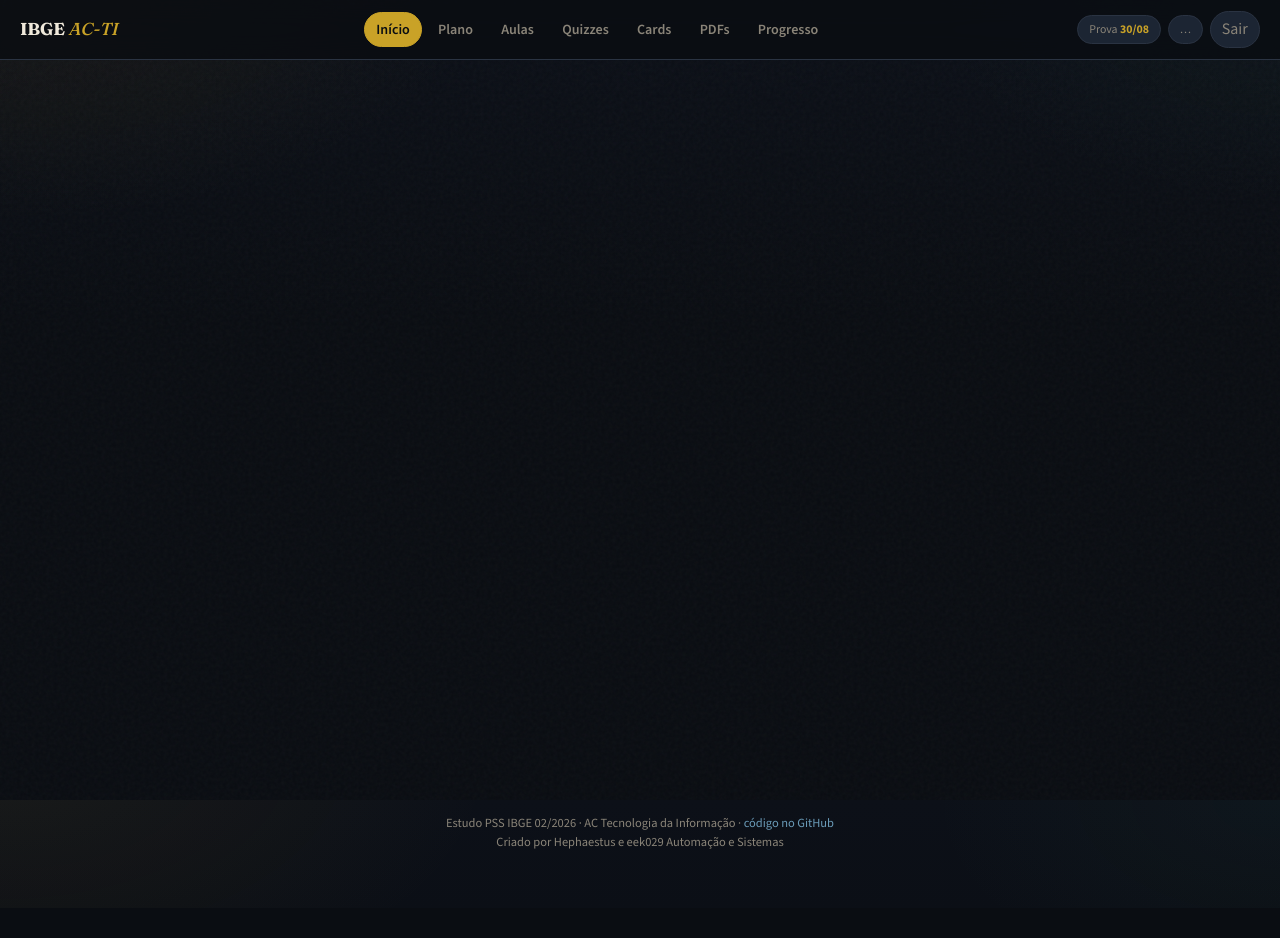
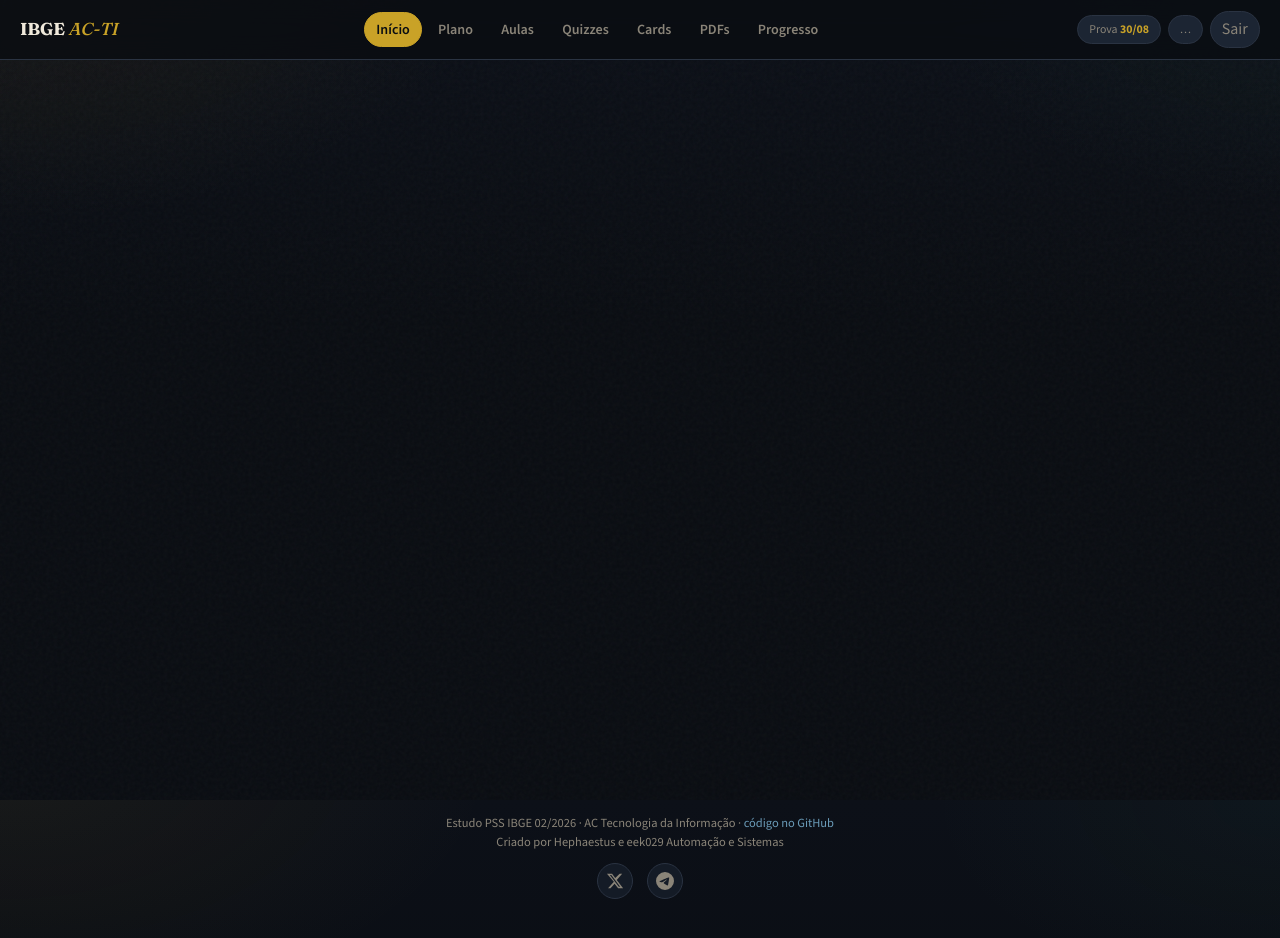
Before and after one commit to eek029/ibge-estudo-acti, a plain HTML site: page public/index.html in a window 1280 px wide. Before the commit the page ends 908 px from the top, so only its background shows below. Drawn offline with nearby package versions, Linux system fonts and the light colour scheme; no server answers.

Commit message:
chore: footer social icons for X and Telegram

```diff
--- a/public/css/app.css
+++ b/public/css/app.css
@@ -849,7 +849,36 @@
   padding: 1.4rem 1rem 2rem;
   max-width: 1040px;
   margin: 0 auto;
+  line-height: 1.55;
 }
+.foot-social {
+  display: flex;
+  justify-content: center;
+  align-items: center;
+  gap: 0.85rem;
+  margin-top: 0.65rem;
+}
+.foot-social a {
+  display: grid;
+  place-items: center;
+  width: 36px;
+  height: 36px;
+  border-radius: 999px;
+  color: var(--muted);
+  border: 1px solid var(--line);
+  background: var(--bg2);
+  text-decoration: none;
+  transition: color var(--dur) var(--ease-out), border-color var(--dur) var(--ease-out),
+    background var(--dur) var(--ease-out), transform var(--dur-fast) var(--ease-out);
+}
+.foot-social a:hover {
+  color: var(--brass);
+  border-color: var(--brass-dim);
+  background: rgba(201, 162, 39, 0.08);
+  text-decoration: none;
+}
+.foot-social a:active { transform: scale(0.96); }
+.foot-social a:focus-visible { box-shadow: var(--focus); }
 
 /* ---------- Reduced motion ---------- */
 @media (prefers-reduced-motion: reduce) {
--- a/public/index.html
+++ b/public/index.html
@@ -251,6 +251,14 @@
     <a href="https://github.com/eek029/ibge-estudo-acti" target="_blank" rel="noopener">código no GitHub</a>
     <br />
     Criado por Hephaestus e eek029 Automação e Sistemas
+    <div class="foot-social" aria-label="Redes sociais">
+      <a href="https://x.com/eek029" target="_blank" rel="noopener noreferrer" aria-label="X (Twitter) de eek029" title="X · @eek029">
+        <svg viewBox="0 0 24 24" width="18" height="18" aria-hidden="true" fill="currentColor"><path d="M18.244 2.25h3.308l-7.227 8.26 8.502 11.24H16.17l-4.714-6.231-5.401 6.231H2.744l7.727-8.889L1.254 2.25H8.08l4.253 5.622L18.244 2.25zm-1.161 17.52h1.833L7.084 4.126H5.117L17.083 19.77z"/></svg>
+      </a>
+      <a href="https://t.me/eek029" target="_blank" rel="noopener noreferrer" aria-label="Telegram de eek029" title="Telegram · @eek029">
+        <svg viewBox="0 0 24 24" width="18" height="18" aria-hidden="true" fill="currentColor"><path d="M11.944 0A12 12 0 0 0 0 12a12 12 0 0 0 12 12 12 12 0 0 0 12-12A12 12 0 0 0 12 0a12 12 0 0 0-.056 0zm4.962 7.224c.1-.002.321.023.465.14a.506.506 0 0 1 .171.325c.016.093.036.306.02.472-.18 1.898-.962 6.502-1.36 8.627-.168.9-.499 1.201-.82 1.23-.696.065-1.225-.46-1.9-.902-1.056-.693-1.653-1.124-2.678-1.8-1.185-.78-.417-1.21.258-1.91.177-.184 3.247-2.977 3.307-3.23.007-.032.014-.15-.056-.212s-.174-.041-.249-.024c-.106.024-1.793 1.14-5.061 3.345-.48.33-.913.49-1.302.48-.428-.008-1.252-.241-1.865-.44-.752-.245-1.349-.374-1.297-.789.027-.216.325-.437.893-.663 3.498-1.524 5.83-2.529 6.998-3.014 3.332-1.386 4.025-1.627 4.476-1.635z"/></svg>
+      </a>
+    </div>
   </footer>
 
   <nav class="nav-bottom" id="nav-bottom" aria-label="Mobile">
```
